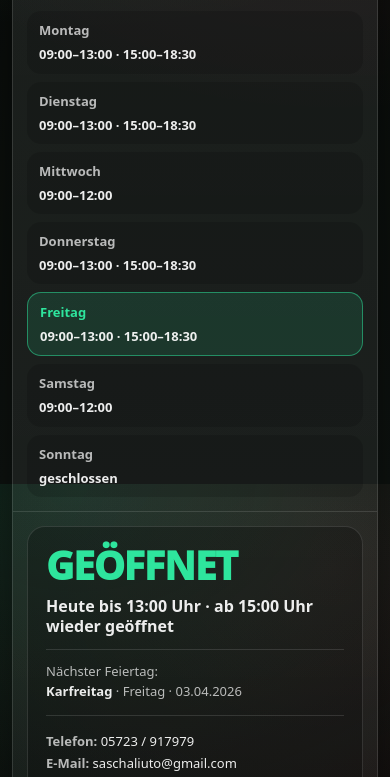
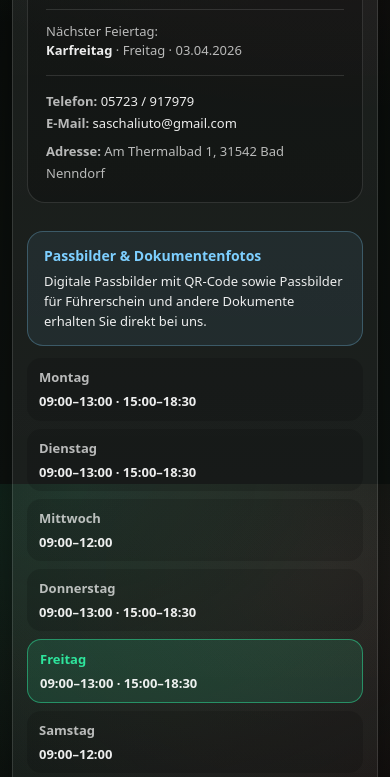
Before and after one commit to saschaliuto-holunder/oeffnungszeiten, a plain HTML site: page index.html in a window 390 px wide. Shown: the part 360-1137 px from the top of the page. Drawn offline with Linux system fonts and the light colour scheme.

Commit message:
Update index.html

```diff
--- a/index.html
+++ b/index.html
@@ -267,9 +267,18 @@ header{
   }
 
   .shell{max-height:none}
+
   .content{
     display:flex;
     flex-direction:column
+  }
+
+  .content .panel:first-child{
+    order:2;
+  }
+
+  .content .panel:last-child{
+    order:1;
   }
 
   .panel{width:100%}
@@ -352,7 +361,7 @@ header{
         <div class="infoCard">
           <div class="infoTitle">Passbilder & Dokumentenfotos</div>
           <div class="infoText">
-            Wir bieten digitale Passbilder mit QR-Code sowie Passbilder für den Führerschein und andere Dokumente an.
+            Digitale Passbilder mit QR-Code sowie Passbilder für Führerschein und andere Dokumente erhalten Sie direkt bei uns.
           </div>
         </div>
 
```
